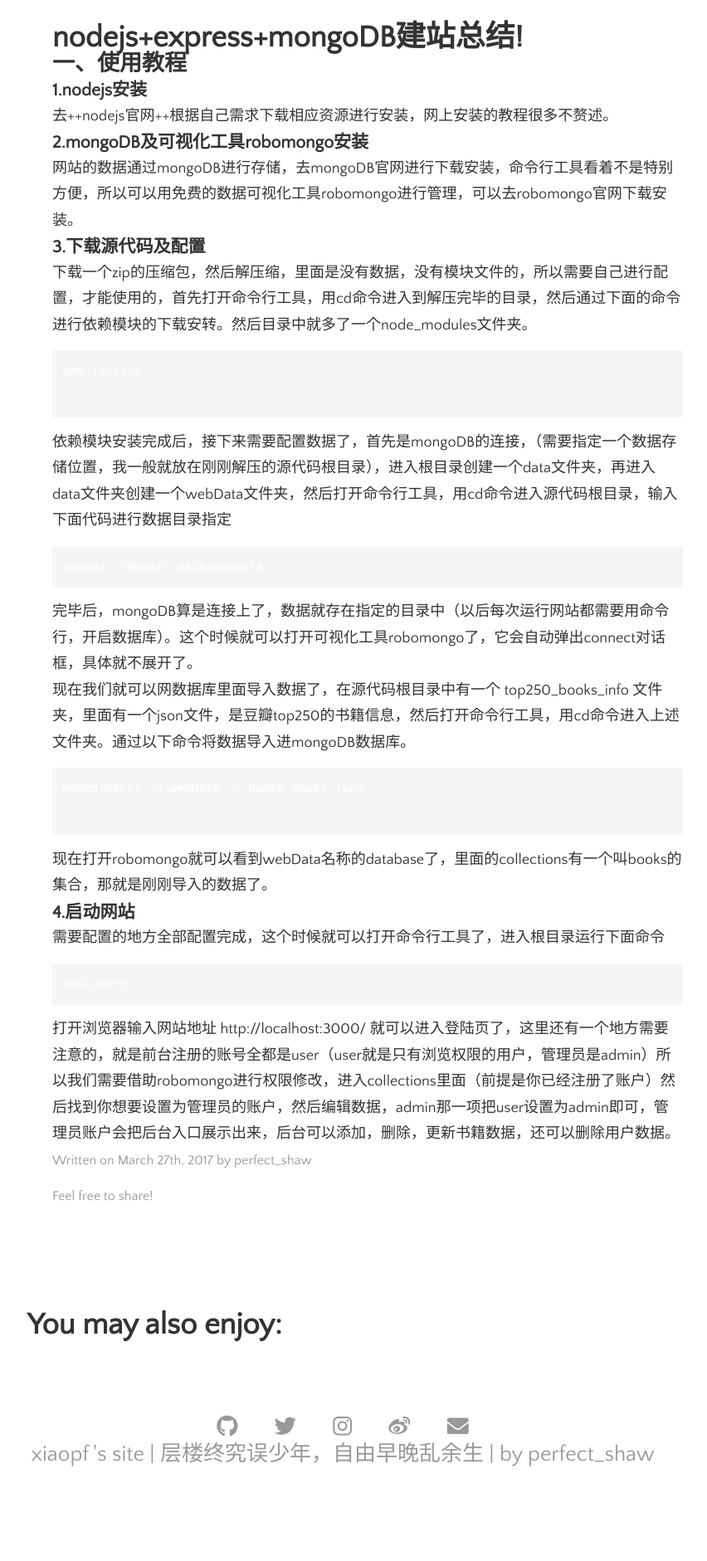
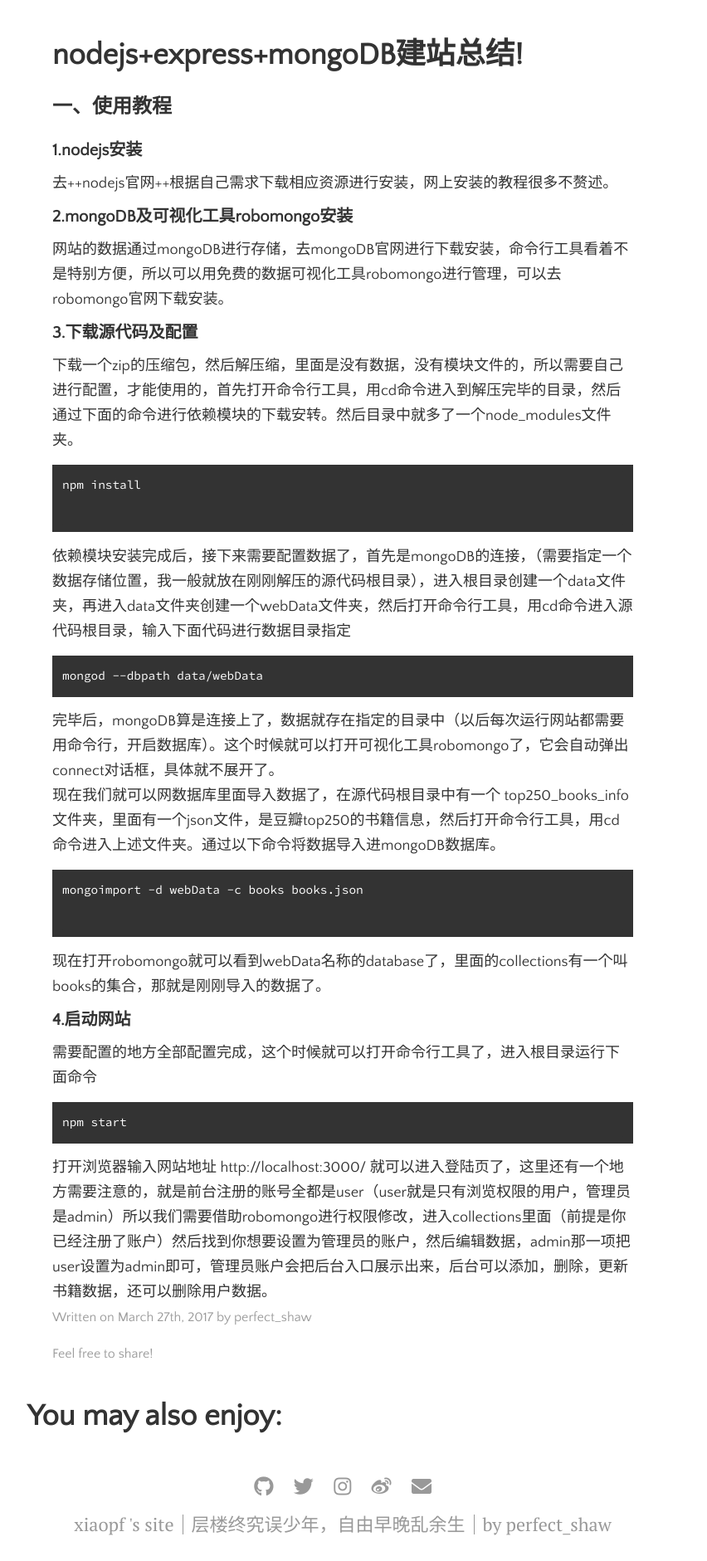
Before and after one commit to xiaopf/xiaopfoldblog, a Jekyll site: the page built from _posts/2017-03-27-welcome-to-jekyll.markdown, in a window 1280 px wide. Shown: the part 460-2341 px from the top of the page at 83% size, without its empty margins (227-1079 px from the left). Built offline with Jekyll 4.4.1, drawn with Linux system fonts in a browser that asks for light colours; nearby versions of some CDN libraries; comment, search, counter and statistics services are not loaded; before the commit the page ends 2268 px from its top, so only the background shows below that.

Commit message:
调整样式

```diff
--- a/_config.yml
+++ b/_config.yml
@@ -29,4 +29,11 @@
 markdown:            kramdown
 highlighter:         rouge
 permalink:           none
+paginate:            10
 gems:                [jekyll-paginate]
+
+# Gems
+# from PR#40, to support local preview for Jekyll 3.0
+# make sure you have this gem installed
+# `$ gem install jekyll-paginate`
+plugins: [jekyll-paginate]
--- a/_includes/footer.html
+++ b/_includes/footer.html
@@ -4,5 +4,9 @@
   <a target="_blank" href="https://instagram.com/{{site.author.instagram}}"><i class="fab fa-instagram" aria-hidden="true" ></i></a>
   <a target="_blank" href="https://linkedin.com/in/{{site.author.linkedin}}"><i class="fab fa-weibo"aria-hidden="true"></i></a>
   <a target="_blank" href="mailto:{{site.author.email}}"><i class="fa fa-envelope" aria-hidden="true" ></i></a>
-  <div class="post-date"><a href="{{ site.github.url }}/menu/about.html">{{ site.title }} | {{ site.tagline }} |  by {{ site.author.name }}</a></div>
+  <div class="footer-text">
+    <a href="{{ site.github.url }}/menu/about.html">{{ site.title }}</a>
+    <a href="{{ site.github.url }}/menu/about.html">{{ site.tagline }}</a>
+    <a href="{{ site.github.url }}/menu/about.html">by {{ site.author.name }}</a>
+  </div>
 </footer>
--- a/_layouts/post.html
+++ b/_layouts/post.html
@@ -2,7 +2,7 @@
 layout: default
 ---
 
-<h1>
+<h1 class="content-title">
   {{ page.title }}
 </h1>
 
--- a/css/main.css
+++ b/css/main.css
@@ -116,9 +116,42 @@
   width: 760px;
 }
 .post-container {
-  width:100%;
-  margin: 0 auto 50px;
-  padding: 30px;
+  padding: 30px 30px 0 30px;
+}
+.post-container h1,
+.post-container h2,
+.post-container h3,
+.post-container h4,
+.post-container h5 {
+  padding: 10px 0;
+  color:#333;
+  display: block;
+  font-weight: bold;
+}
+.post-container h1{
+  font-size:28px;
+  line-height: 38px;
+}
+.post-container h2{
+  font-size:24px;
+  line-height: 34px;
+}
+.post-container h3{
+  font-size:20px;
+  line-height: 30px;
+}
+.post-container h4{
+  font-size:16px;
+  line-height: 26px;
+}
+.post-container h5{
+  font-size:12px;
+  line-height: 22px;
+}
+
+.post-container p {
+  font-size: 18px;
+  line-height: 30px;
 }
 
 .posts {
@@ -127,16 +160,9 @@
   list-style: none;
   border-bottom: 1px dashed grey;
 }
-
 .posts p a:hover {
   color: #009ad6;
 }
-
-.posts h1 a{
-  padding: 16px 0;
-  display:block;
-}
-
 .posts h1 a:hover {
   color: #009ad6;
 }
@@ -156,22 +182,51 @@
   }
   .post-container {
     width: 94%;
-    margin: 0 auto 2rem;
+    margin: 0 auto 1rem;
     padding: 0;
   }
+  .post-container h1,
+  .post-container h2,
+  .post-container h3,
+  .post-container h4,
+  .post-container h5 {
+    padding: 0.25rem 0;
+  }
+
+  .post-container h1 {
+    font-size: 1.1rem;
+    line-height: 1.6rem;
+  }
+
+  .post-container h2 {
+    font-size: 1em;
+    line-height: 1.5rem;
+  }
+
+  .post-container h3 {
+    font-size: 0.9rem;
+    line-height: 1.4rem;
+  }
+
+  .post-container h4 {
+    font-size: 0.8rem;
+    line-height: 1.3rem;
+  }
+
+  .post-container h5 {
+    font-size: 0.7rem;
+    line-height: 1.2rem;
+  }
+
+  .post-container p {
+    font-size: 0.8rem;
+    line-height: 1.5rem;
+  }
+
   .posts {
     margin-bottom: 1rem;
   }
-  .posts p {
-    font-size: 0.8rem;
-    line-height: 1.3rem;
-  }
-  .posts h1 a {
-    font-size: 1.1rem;
-    padding: 0.5rem 0;
-    line-height: 1.5rem;
-    display: block;
-  }
+
   .post-date {
     margin-bottom: 0.6rem;
     font-size: 0.6rem;
@@ -201,6 +256,7 @@
   overflow: hidden;
   font-family: 'Quattrocento Sans', sans-serif;
   text-align: center;
+  margin:0 0 30px 0;
 }
 
 .pagination a {
@@ -216,12 +272,30 @@
   font-weight: bold;
 }
 
+.pagination-button:first-child{
+  float:left;
+}
+.pagination-button:last-child{
+  float:right;
+}
+
+
 .pagination-active {
   color: black;
 }
 
 .pagination-active:hover {
   background-color: #e0e0e0;
+}
+
+@media (max-width: 800px) {
+  .pagination {
+    margin: 0 0 0.6rem 0;
+  }
+  .pagination-button {
+    padding: 0.4rem 1.4rem;
+    font-size: 0.7rem;
+  }
 }
 
 /*
@@ -231,20 +305,52 @@
 .footer {
   color: #999;
   text-align: center;
-  margin: 2rem;
+  margin:0 0 20px 0;
 }
 
 
 .footer a {
   color: #999;
-  padding: 10px;
-  margin:10px;
+  padding:0 10px;
   text-decoration: none;
-  font-size:26px;
+  font-size:24px;
+}
+
+.footer-text {
+  margin: 15px 0;
+  font-size: 0;
+}
+
+.footer-text a{
+  display: inline-block;
+  vertical-align: center;
+  font-size: 22px;
+  height:24px;
+  line-height: 24px;
+  border-right:1px solid #999;
+}
+.footer-text a:last-child {
+  border:none;
 }
 
 .footer a:hover {
   color: #333;
+}
+
+@media (max-width: 800px) {
+  .footer {
+    margin: 0 0 1rem 0;
+  }
+  .footer-text {
+    margin:0 0 0.9rem 0;
+  }
+  .footer-text a {
+    border:none;
+    display: block;
+    line-height: 1.4rem;
+    height: 1.4rem;
+    font-size: 0.9rem
+  }
 }
 
 
@@ -354,6 +460,19 @@
 /*
   Code
 */
+.container .post-container .content-title {
+  height:auto;
+  width:100%;
+  font-size: 36px;
+  line-height: 52px;
+}
+
+@media (max-width: 800px) {
+  .container .post-container .content-title {
+    font-size: 1.4rem;
+    line-height: 1.9rem;
+  }
+}
 
 pre,
 code {
@@ -379,8 +498,11 @@
       padding-left: 0;
   }
 
-
+.highlight{
+  background: #333;
+}
 .highlight .lineno {
+  background: #333;
   color: #aaa;
   display:inline-block;
   padding: 0 5px;
@@ -388,6 +510,7 @@
 }
 
 .highlight pre code {
+    background: #333;
   display: block;
   white-space: pre;
   overflow-x: auto;
```
Also changed, not shown: index.html (+10 -7 lines), sw.js (added, +268 -0 lines).
